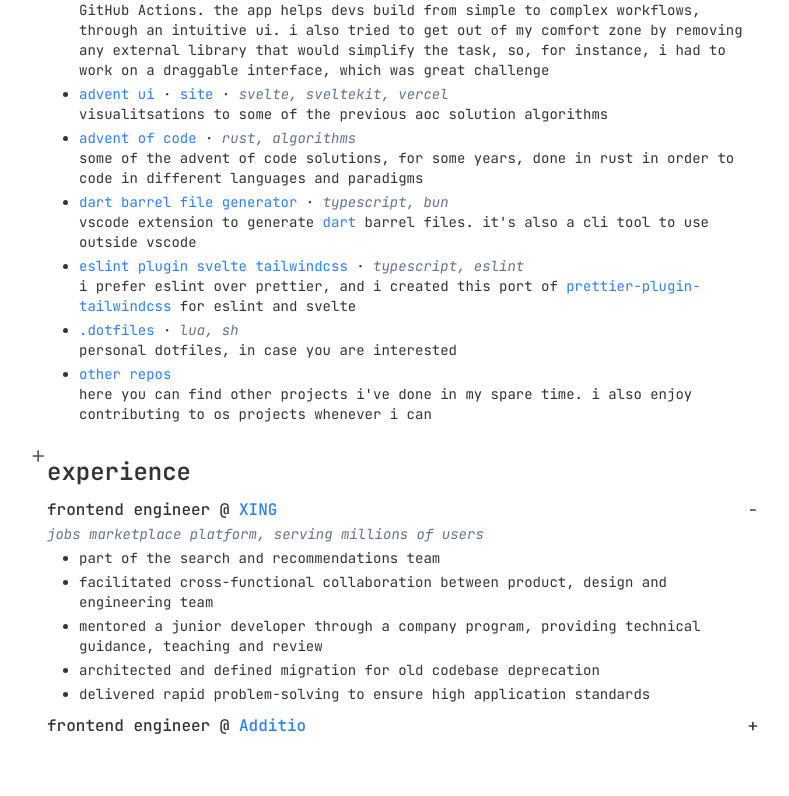
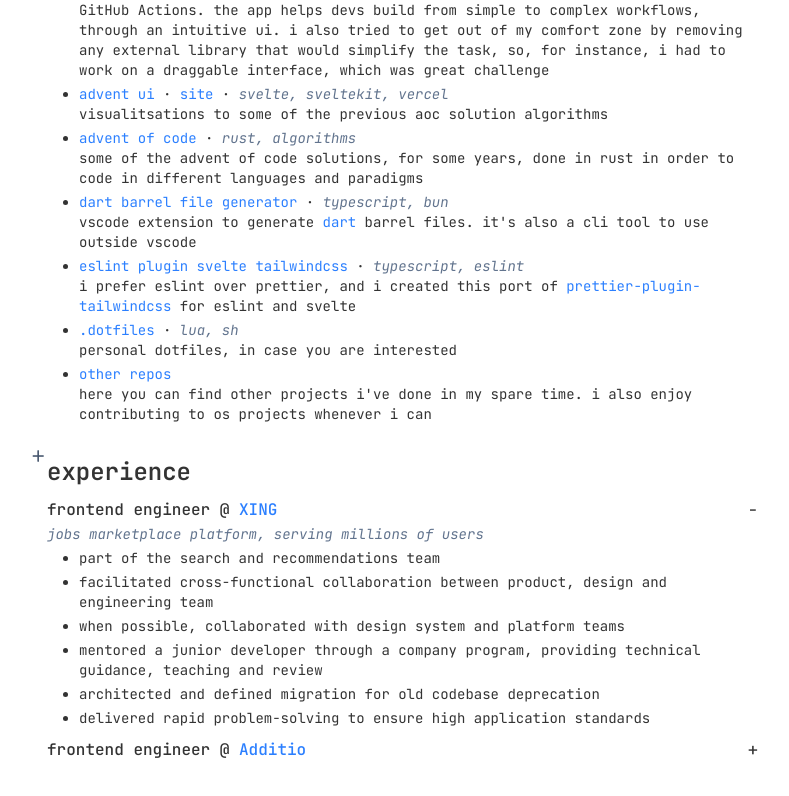
Before and after one commit to mikededo/portfolio, a SvelteKit app: page / in a window 1280 px wide. Shown: the part 860-1656 px from the top of the page, without its empty margins (228-1017 px from the left). Before the commit the page ends 1632 px from the top, so only its background shows below. Built offline with nearby package versions, Linux system fonts and the light colour scheme.

Commit message:
feat: minor additions

```diff
--- a/src/routes/+page.svelte
+++ b/src/routes/+page.svelte
@@ -183,6 +183,7 @@
             >
                 <li>part of the search and recommendations team</li>
                 <li>facilitated cross-functional collaboration between product, design and engineering team</li>
+                <li>when possible, collaborated with design system and platform teams</li>
                 <li>mentored a junior developer through a company program, providing technical guidance, teaching and review</li>
                 <li>architected and defined migration for old codebase deprecation</li>
                 <li>delivered rapid problem-solving to ensure high application standards</li>
```
